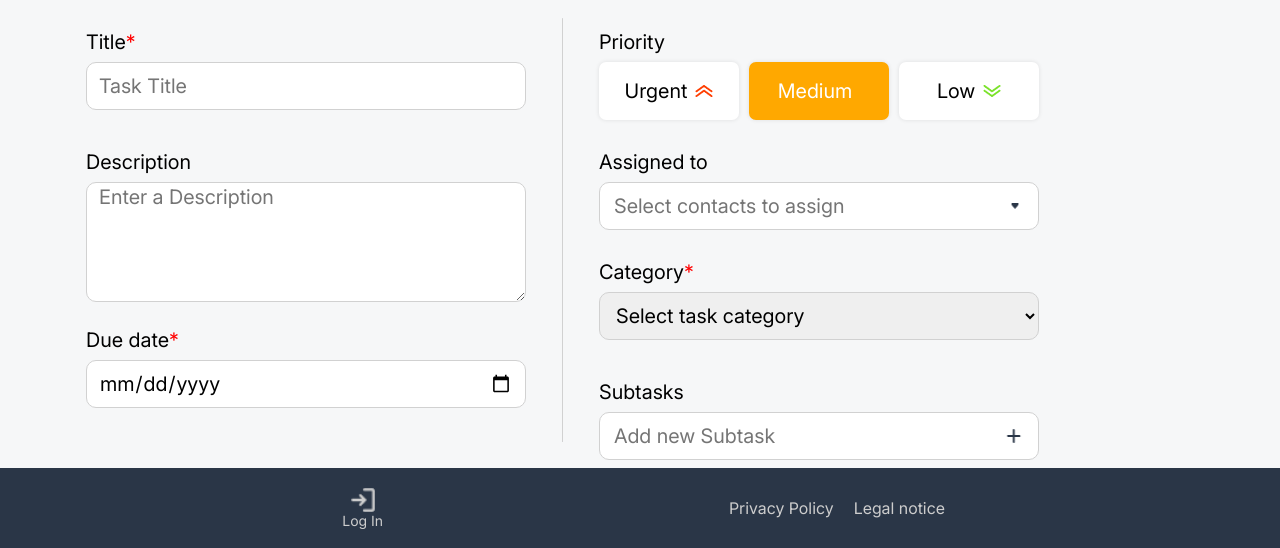
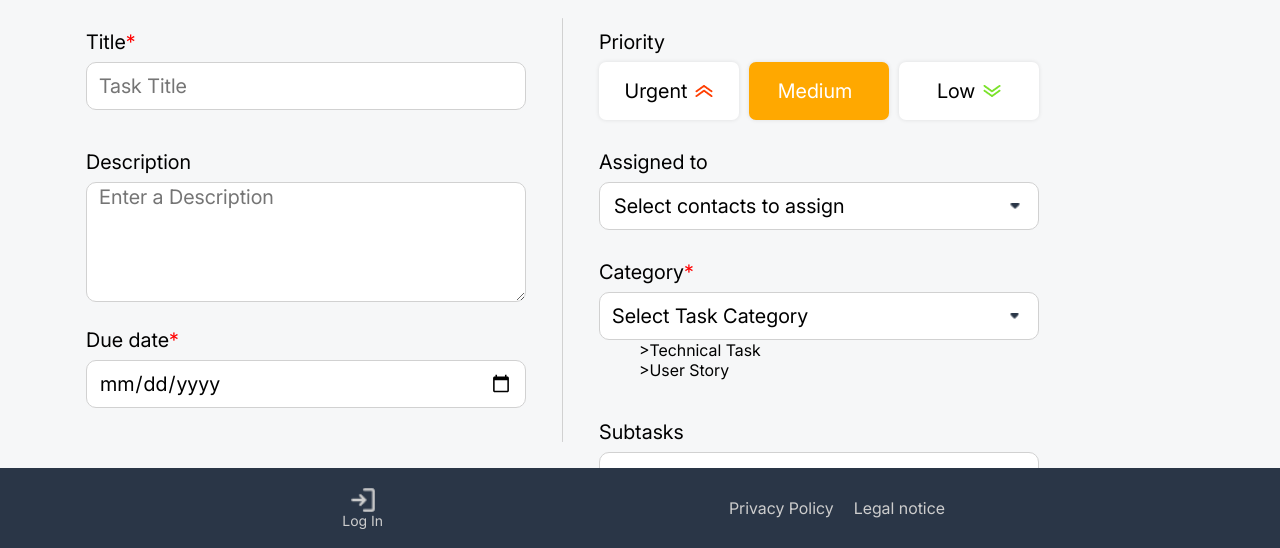
Before and after one commit to ChristopherHipper/Join, a plain HTML site: page html/add_task.html in a window 1280 px wide. Shown: the part 252-800 px from the top of the page. Drawn offline with Linux system fonts and the light colour scheme; no server answers.

Commit message:
add task category update

```diff
--- a/html/add_task.html
+++ b/html/add_task.html
@@ -88,13 +88,17 @@
                         </div>
                     </div>
                     <article class="flex-column">
-                        <label for="category">Category<span>*</span></label>
-                        <select onfocusout="checkCategory()" id="category" name="selection-category" class="input-text"
-                            required>
-                            <option value="" disabled selected hidden>Select task category</option>
-                            <option value="Technical Task">Technical Task</option>
-                            <option value="User Story">User Story</option>
-                        </select>
+                        <label>Category<span>*</span></label>
+                        <div class="subtask-container category-container" id="category">
+                            Select Task Category
+                            <div class="dropdown-img-container">
+                                <img class="category-img" id="dropwdown-icon" src="../assets/icons/dropdown-closed.png" alt="">
+                            </div>
+                        </div>
+                        <div class="">
+                            <ul>>Technical Task</ul>
+                            <ul>>User Story</ul>
+                        </div>
                         <div class="warning-container">
                             <span class="warning d_none" id="warning-category">This field is required</span>
                         </div>
--- a/styles/add-task.css
+++ b/styles/add-task.css
@@ -14,6 +14,16 @@ header {
   padding: 20px 40px 20px 348px;
   gap: 34px;
   box-shadow: 0px 4px 4px rgba(0, 0, 0, 0.1);
+}
+
+.category-container {
+  cursor: pointer;
+  justify-content: space-between;
+}
+
+.category-img {
+  width: 9px !important;
+  height: 6px !important;
 }
 
 .form p,
@@ -229,6 +239,10 @@ textarea {
   width: 24px;
 }
 
+.input-subtask::placeholder {
+  color: black;
+}
+
 .dropdown-img-container {
   display: flex;
   justify-content: center;
@@ -240,11 +254,11 @@ textarea {
 }
 
 .dropdown-img-container img {
-  width: 8.21px;
-  height: 5.6px;
+  width: 10px;
+  height: 6.6px;
 }
 
-.formBoard{
+.formBoard {
   height: 620px;
 }
 
@@ -458,16 +472,16 @@ li {
   gap: 6px;
 }
 
-.subtaskList{
+.subtaskList {
   max-height: 150px;
   overflow-x: auto;
 }
 
-.subtaskListBoard{
+.subtaskListBoard {
   height: 150px;
 }
 
-.moreMembers{
+.moreMembers {
   display: flex;
   align-items: center;
   justify-content: center;
@@ -480,7 +494,7 @@ li {
   font-size: 18px;
 }
 
-.subtaskListEdit{
+.subtaskListEdit {
   max-height: 100px;
 }
 
@@ -510,7 +524,7 @@ li {
     display: none;
   }
 
-  .formBoard{
+  .formBoard {
     height: unset;
   }
 
@@ -574,7 +588,7 @@ li {
     width: auto;
   }
 
-  .selectable{
+  .selectable {
     gap: 2px;
     padding: 0;
   }
```
Lines whose indentation alone changed are shown as unchanged.
